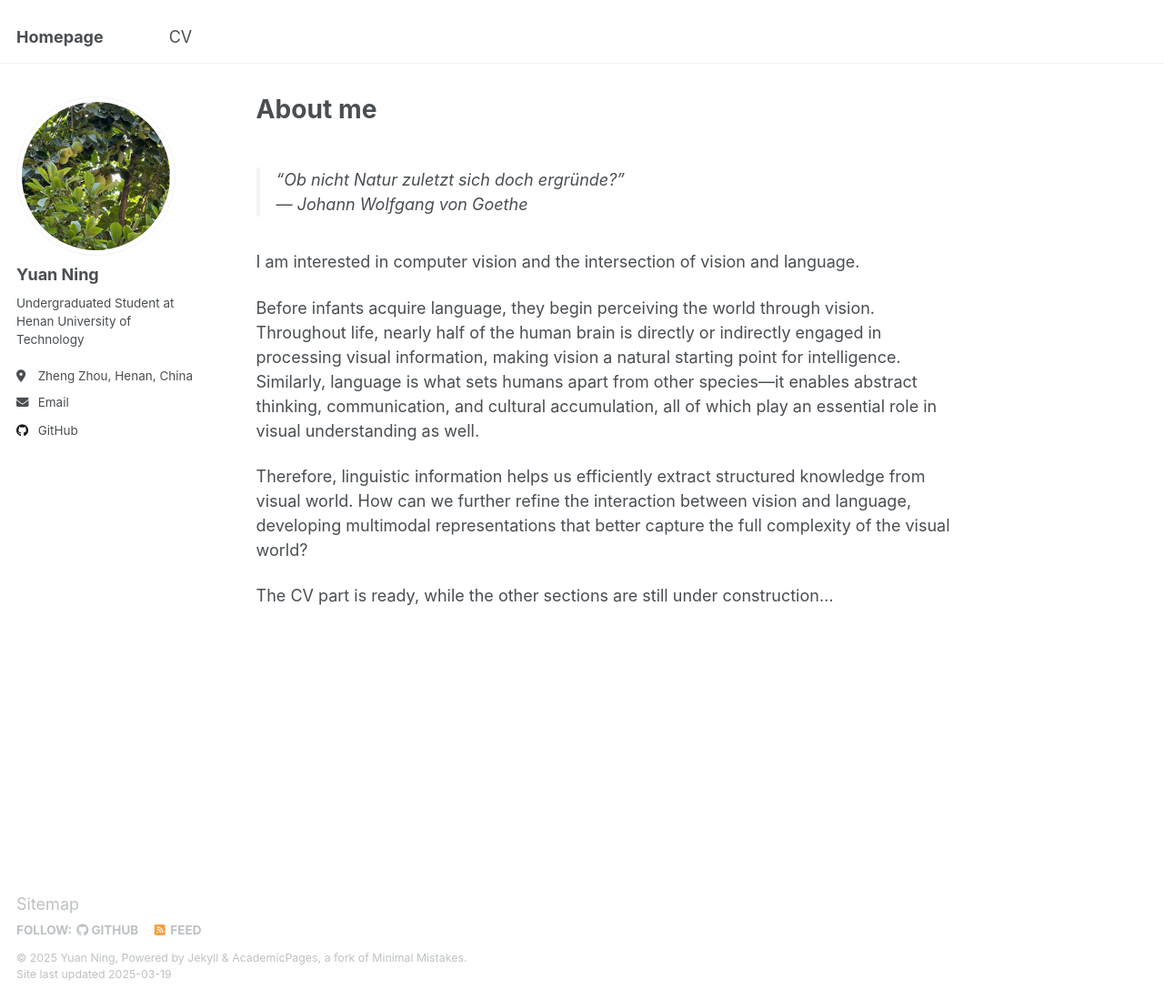
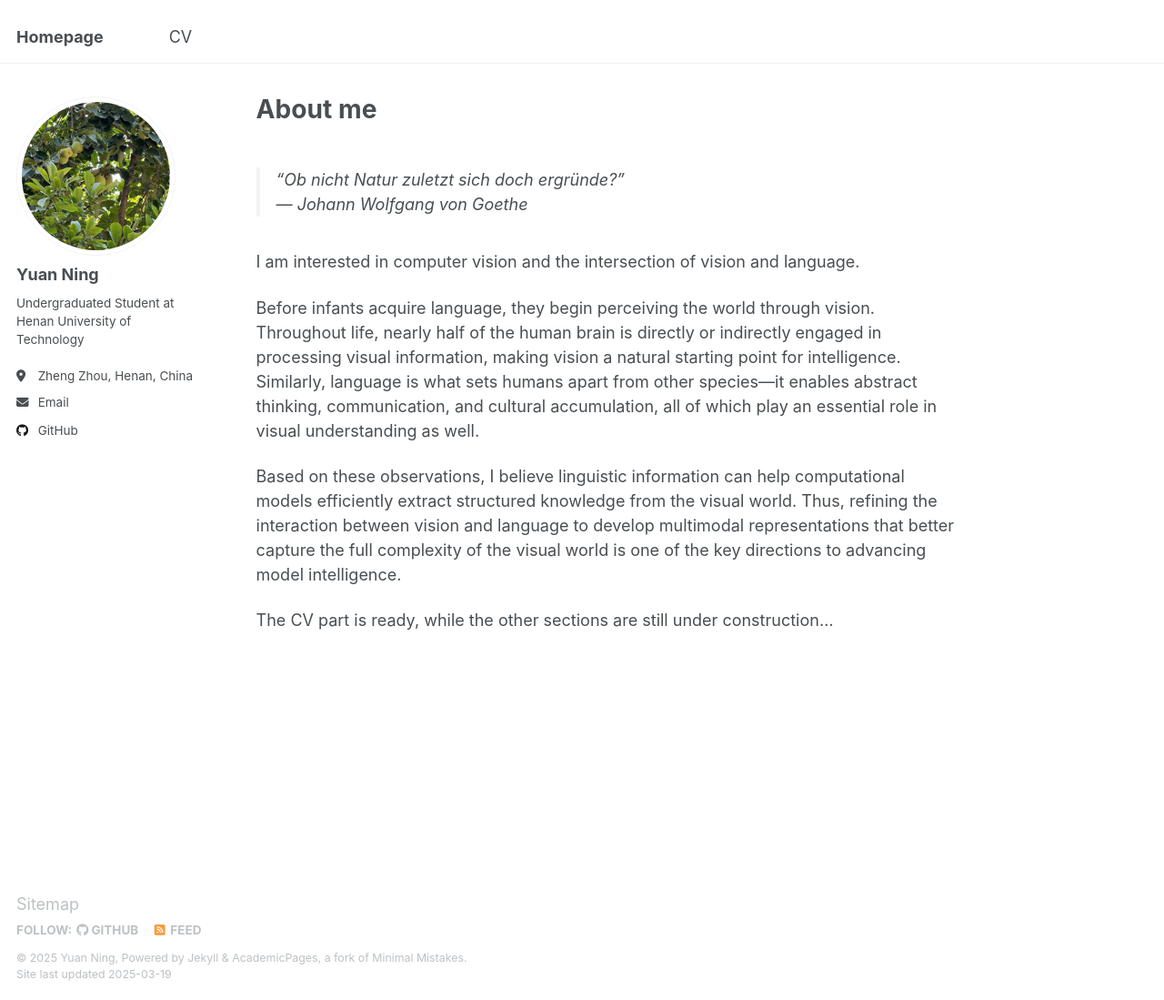
Before and after one commit to YuanN1ng/YuanN1ng.github.io, a Jekyll site: the page built from _pages/about.md, in a window 1280 px wide and 1099 px high. Shown: the whole window at 91% size. Built offline with Jekyll 4.4.1, drawn with Linux system fonts in a browser that asks for light colours.

Commit message:
Update about.md

```diff
--- a/_pages/about.md
+++ b/_pages/about.md
@@ -17,7 +17,7 @@ I am interested in computer vision and the intersection of vision and language.
 
 Before infants acquire language, they begin perceiving the world through vision. Throughout life, nearly half of the human brain is directly or indirectly engaged in processing visual information, making vision a natural starting point for intelligence. Similarly, language is what sets humans apart from other species—it enables abstract thinking, communication, and cultural accumulation, all of which play an essential role in visual understanding as well.
 
-Therefore, linguistic information helps us efficiently extract structured knowledge from visual world. How can we further refine the interaction between vision and language, developing multimodal representations that better capture the full complexity of the visual world?
+Based on these observations, I believe linguistic information can help computational models efficiently extract structured knowledge from the visual world. Thus, refining the interaction between vision and language to develop multimodal representations that better capture the full complexity of the visual world is one of the key directions to advancing model intelligence.
 
 
 The CV part is ready, while the other sections are still under construction...
```
